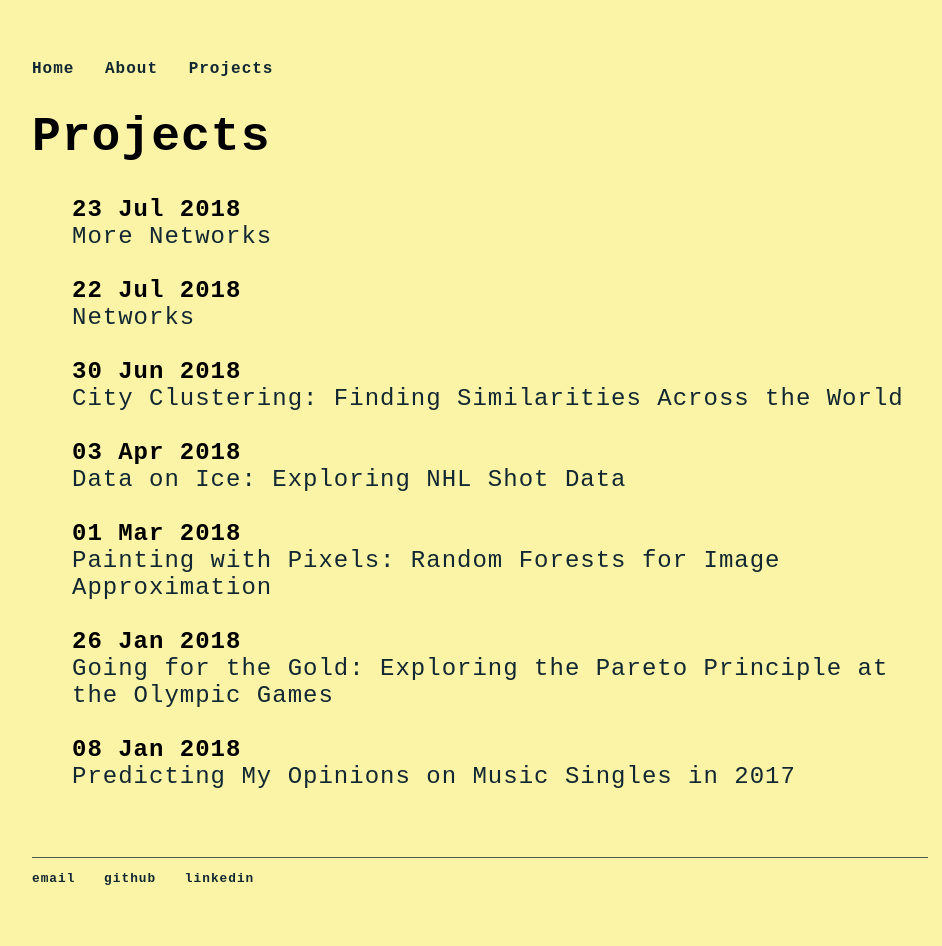
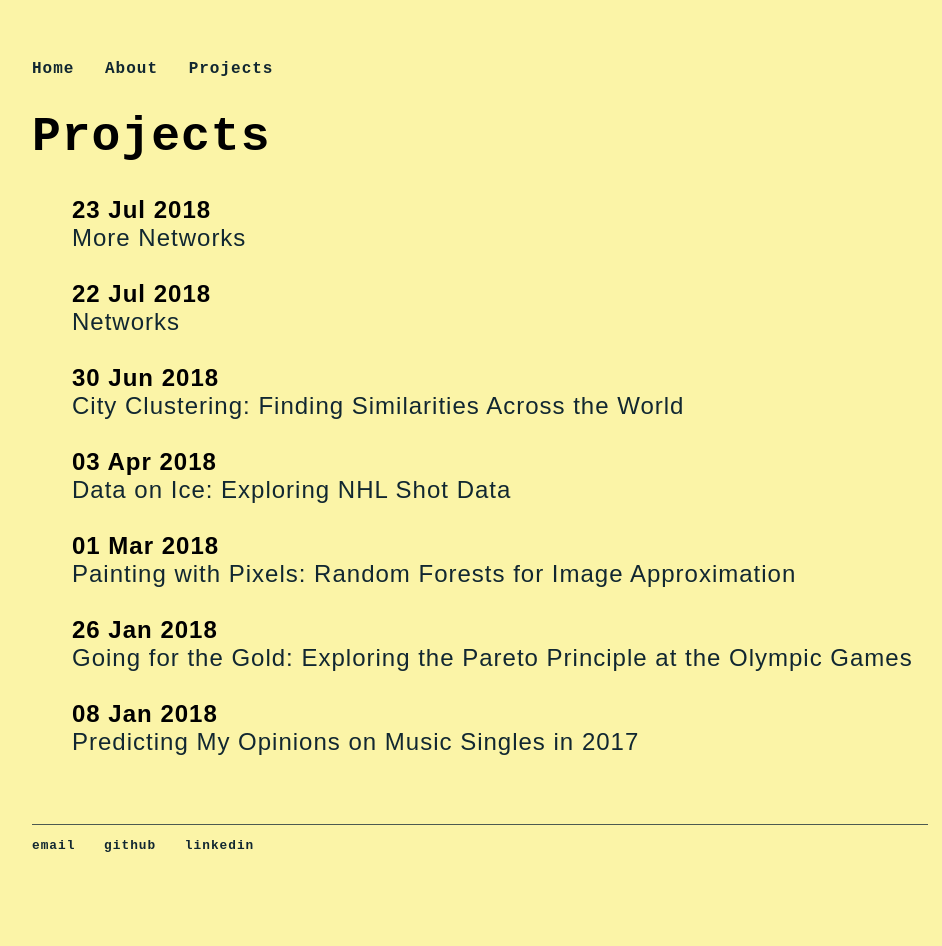
Before and after one commit to ashleyajohn/ashleyajohn.github.io, a Jekyll site: the page built from blog/index.html, in a window 1280 px wide. Shown: the whole page, without its empty margins (160-1102 px from the left). Built offline with Jekyll 4.4.1, drawn with Linux system fonts in a browser that asks for light colours; after the commit the page ends 913 px from its top, so only the background shows below that.

Commit message:
Update main.css

```diff
--- a/css/main.css
+++ b/css/main.css
@@ -1,5 +1,5 @@
 body {
-    font-family:"Courier New", Courier, monospace;
+    font-family:"Arial", Helvetica, sans-serif;
     margin: 60px auto;
     width: 70%;
     background-color:  #FBF4A7;
```
